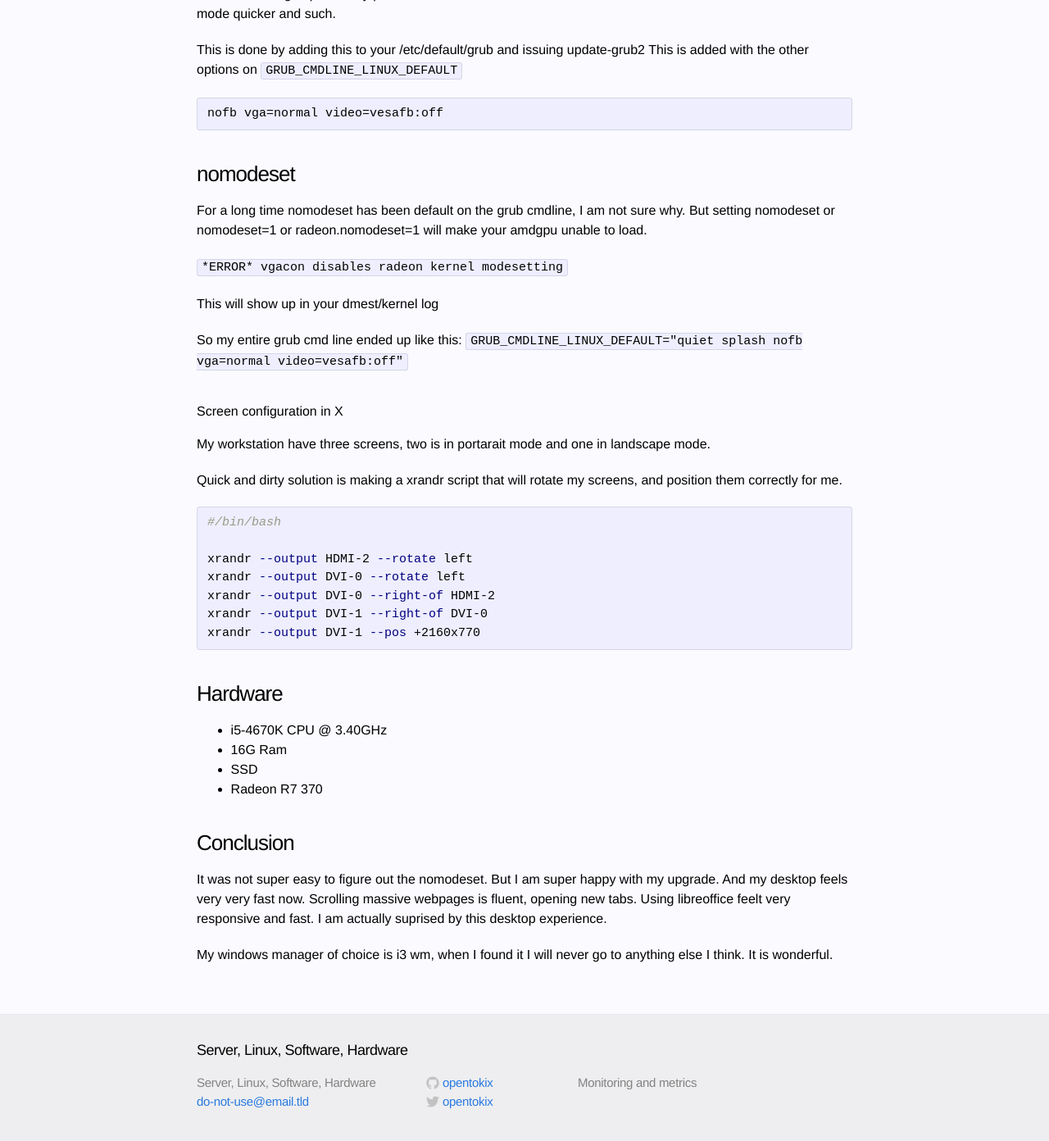
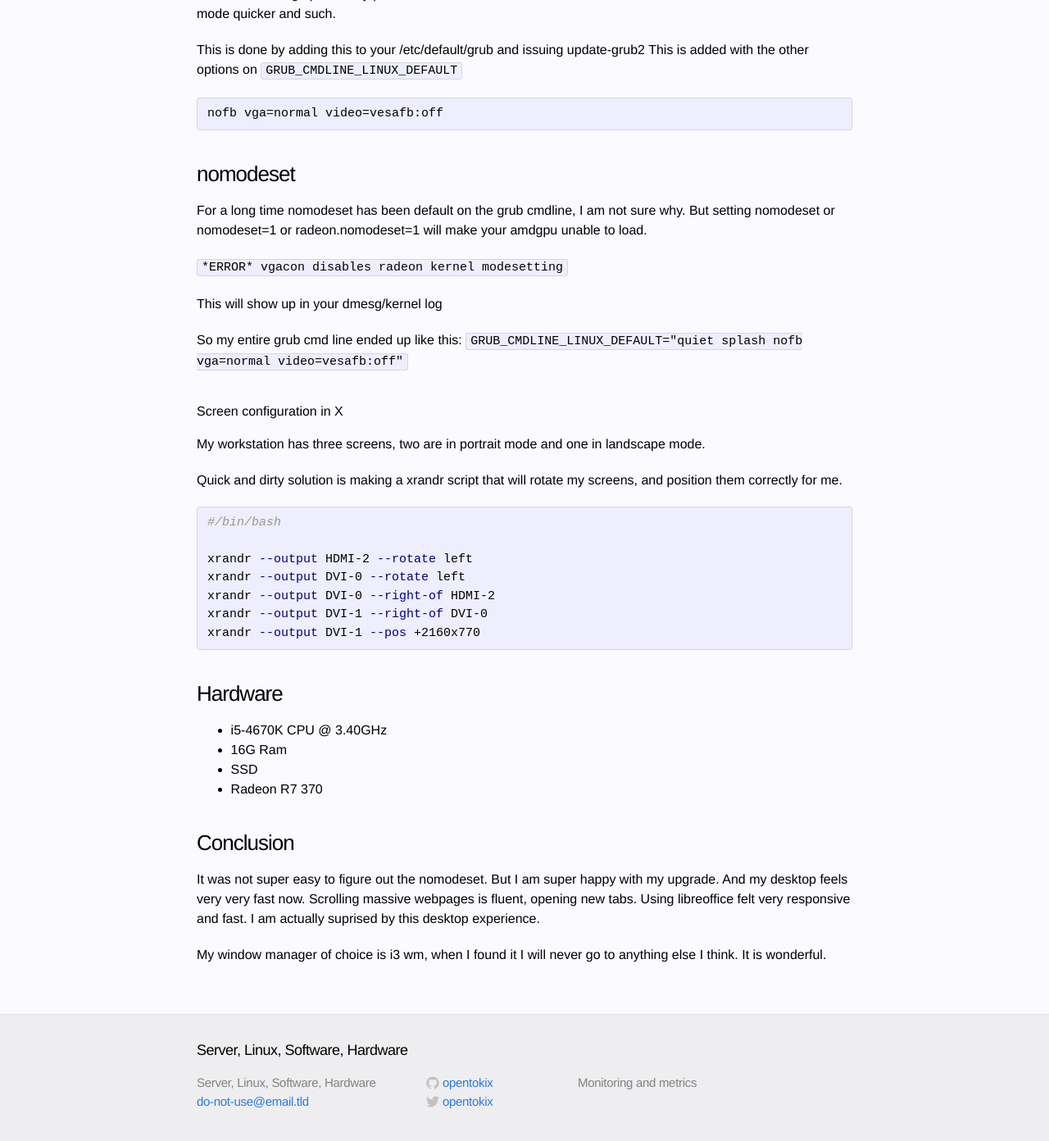
Before and after one commit to opentokix/blog, a Jekyll site: the page built from _posts/2016-04-22-ubuntu-16-04-workstation-upgrade.markdown, in a window 1280 px wide and 1400 px high, scrolled down 1422 px. Shown: the top 1392 px of the window at 82% size. Built offline with Jekyll 4.4.1, drawn with Linux system fonts in a browser that asks for light colours; some of the changed text lies outside the part shown.

Commit message:
Update 2016-04-22-ubuntu-16-04-workstation-upgrade.markdown

```diff
--- a/_posts/2016-04-22-ubuntu-16-04-workstation-upgrade.markdown
+++ b/_posts/2016-04-22-ubuntu-16-04-workstation-upgrade.markdown
@@ -41,7 +41,7 @@ mount /dev/mapper/vg0-sysusr /root/usr
 /root/usr/bin/vim.tiny /root/fstab
 {% endhighlight %}
 
-Then replaced the UUID=... entry with /dev/mapper/vg0-sysusr
+Then I replaced the UUID=... entry with /dev/mapper/vg0-sysusr
 
 # Video driver in Xorg
 
@@ -68,14 +68,14 @@ For a long time nomodeset has been default on the grub cmdline, I am not sure wh
 
 `*ERROR* vgacon disables radeon kernel modesetting`
 
-This will show up in your dmest/kernel log
+This will show up in your dmesg/kernel log
 
 So my entire grub cmd line ended up like this:
 `GRUB_CMDLINE_LINUX_DEFAULT="quiet splash nofb vga=normal video=vesafb:off"`
 
 # Screen configuration in X
 
-My workstation have three screens, two is in portarait mode and one in landscape mode.
+My workstation has three screens, two are in portrait mode and one in landscape mode.
 
 Quick and dirty solution is making a xrandr script that will rotate my screens, and position them correctly for me.
 
@@ -98,6 +98,6 @@ xrandr --output DVI-1 --pos +2160x770
 
 ### Conclusion
 
-It was not super easy to figure out the nomodeset. But I am super happy with my upgrade. And my desktop feels very very fast now. Scrolling massive webpages is fluent, opening new tabs. Using libreoffice feelt very responsive and fast. I am actually suprised by this desktop experience.
+It was not super easy to figure out the nomodeset. But I am super happy with my upgrade. And my desktop feels very very fast now. Scrolling massive webpages is fluent, opening new tabs. Using libreoffice felt very responsive and fast. I am actually suprised by this desktop experience.
 
-My windows manager of choice is i3 wm, when I found it I will never go to anything else I think. It is wonderful.
+My window manager of choice is i3 wm, when I found it I will never go to anything else I think. It is wonderful.
```
Also changed, not shown: other parts of _posts/2016-04-22-ubuntu-16-04-workstation-upgrade.markdown (+4 -4 lines).
